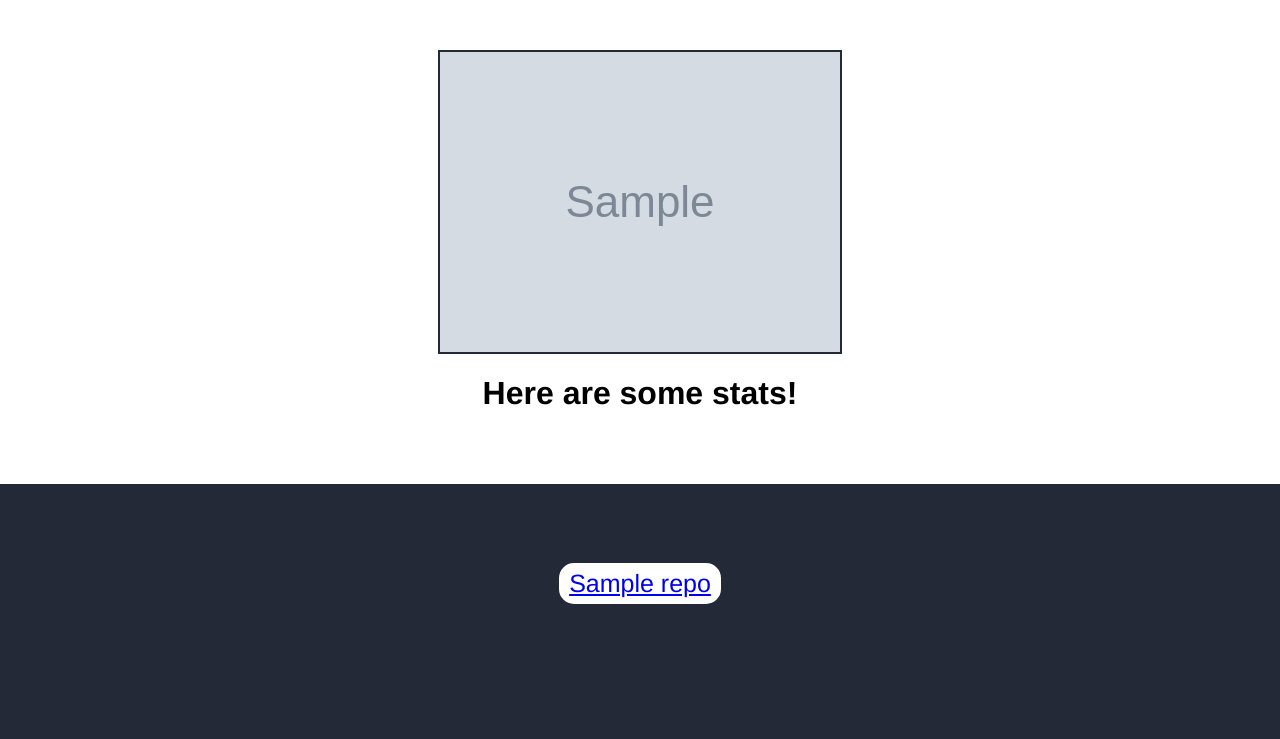
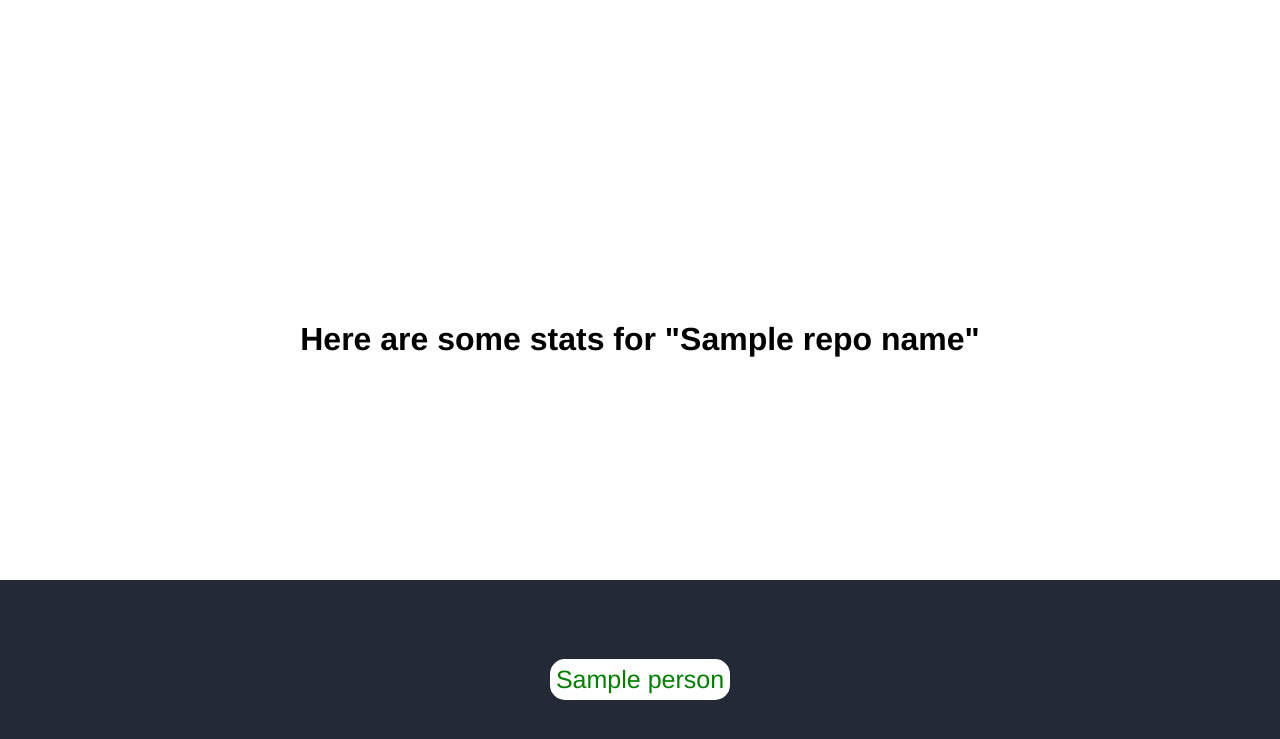
Before and after one commit to blottn/gitalyser, a Django app: template analysis/templates/analysis/leach.html in a window 1280 px wide. Shown: the top 739 px of the page. Run offline with Django 3.2, Linux system fonts and the light colour scheme; the template is opened without the code that fills it: most values are stand-ins (such as "Sample title", 1, 10 or a date in 2020); grey boxes marked "Sample" are stand-in pictures.

Commit message:
added leach feature

```diff
--- /dev/null
+++ b/analysis/static/css/leach.css
@@ -0,0 +1,56 @@
+.header {
+	padding-top: 300px;
+	padding-bottom: 200px;
+	text-align: center;
+	color: black;
+	background: white;
+}
+body {
+	font-family: Whiteney,Helvetica Neue,Helvetica,Arial,Lucida,Grande,sans-serif;
+	border: 0;
+	height: 100%;
+	width: 100%;
+	margin: 0;
+	text-align: center;
+	color: white;
+	background: #242938;
+}
+.tailer {
+	font-family: Whitney,Helvetica Neue,Helvetica,Arial,Lucida,Grande,sans-serif;
+}
+input {
+	margin-top: 8px;
+}
+.button {
+	margin-top: 5%;
+}
+a {
+	padding: 0px;
+	background: white;
+	border-radius: 8px;
+	border: 4px solid white;
+}
+table {
+    margin: auto;
+	margin-top: 6%;
+	text-align: left;
+	font-family: Whitney,Helvetica Neue,Helvetica,Arial,Lucida Grande,sans-serif;
+	font-size:25px;
+}
+
+td {
+	border: 5px solid white;
+	border-radius: 15px;
+	background: white;
+	color: black;
+	margin: 50px;
+}
+
+svg {
+    border: 2px solid black;
+    margin: 8px;
+}
+
+img {
+    border: 2px solid #242938;
+}
--- a/analysis/templates/analysis/index.html
+++ b/analysis/templates/analysis/index.html
@@ -4,7 +4,7 @@
 	<link rel="stylesheet" type="text/css" href="{% static "css/index.css" %}">
 </head>
 {% if code != ''%}
-	{% include "analysis/leach.html"%}
+	{% include "analysis/stats.html"%}
 {% else %}
 <body>
 		<div class="header">
--- a/analysis/templates/analysis/leach.html
+++ b/analysis/templates/analysis/leach.html
@@ -1,30 +1,27 @@
 <head>
-	<title>Gitalyser - Stats</title>
+	<title>Gitalyser</title>
 	{% load static %}
-	<link rel="stylesheet" type="text/css" href="{% static "css/stats.css" %}">
+	<link rel="stylesheet" type="text/css" href="{% static "css/leach.css" %} ">
 </head>
 <body>
 	<div class="header">
-		{% if avatar %}
-		<img src="{{ avatar }}" alt="profile picture of user"/>
-		<h1>Here are some stats!</h1>
+		<h1>Here are some stats for "{{ repo_name }}"</h1>
+	</div>
+	<div class="results">
+		{% if contributors %}
+		<table>
+		{% for person in contributors %}
+			<tr>
+				{% if person.leach == True %}
+				<td style="color:red">{{person.name}}</td>
+				{% else %}
+				<td style="color:green">{{person.name}}</td>
+				{% endif %}
+			</tr>
+		{% endfor %}
+		</table>
 		{% else %}
-		<h1>Oops, something broke. Please verify that you have logged in.</h1>
+		<h2>It seems there were no contributors for this repository</h2>
 		{% endif %}
 	</div>
-	<div class="results">
-		<table>
-			{% if repos %}
-			{% for repo in repos %}
-			<tr>
-				<td>
-					<a href="http://127.0.0.1:8000/leach?repo={{repo.name}}">
-					{{ repo.name }}
-					</a>
-				</td>
-			</tr>
-			{% endfor %}
-			{% endif %}
-		</table>
-	</div>
 </body>
```
Also changed, not shown: analysis/gitclient.py (+24 -6 lines), analysis/templates/analysis/stats.html (+9 -20 lines), analysis/views.py (+14 -1 lines).
